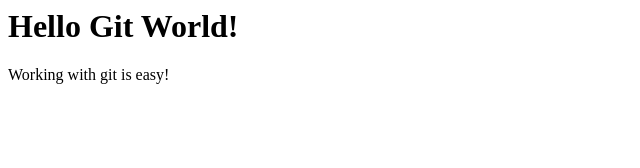
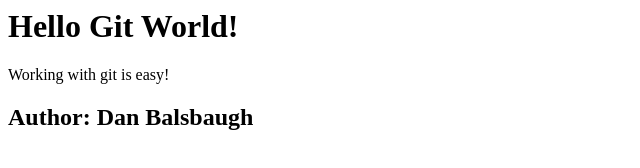
Before and after one commit to dbalsbaugh/GitGithubMasterclass, a plain HTML site: page index.html in a window 1280 px wide. Shown: the whole page, without its empty margins (0-640 px from the left). Drawn offline with Linux system fonts and the light colour scheme.

Commit message:
Add author
I have added a header to the index.html file that now contains my name as the author of my file.

```diff
--- a/index.html
+++ b/index.html
@@ -3,3 +3,5 @@
 <div>
     <p>Working with git is easy!</p>
 </div>
+
+<h2>Author: Dan Balsbaugh</h2>
```
